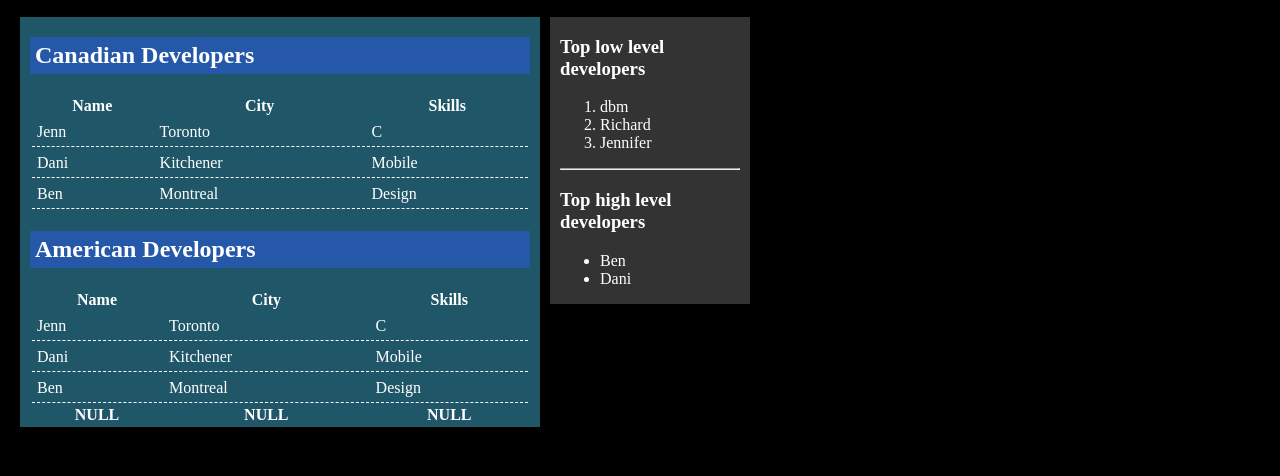
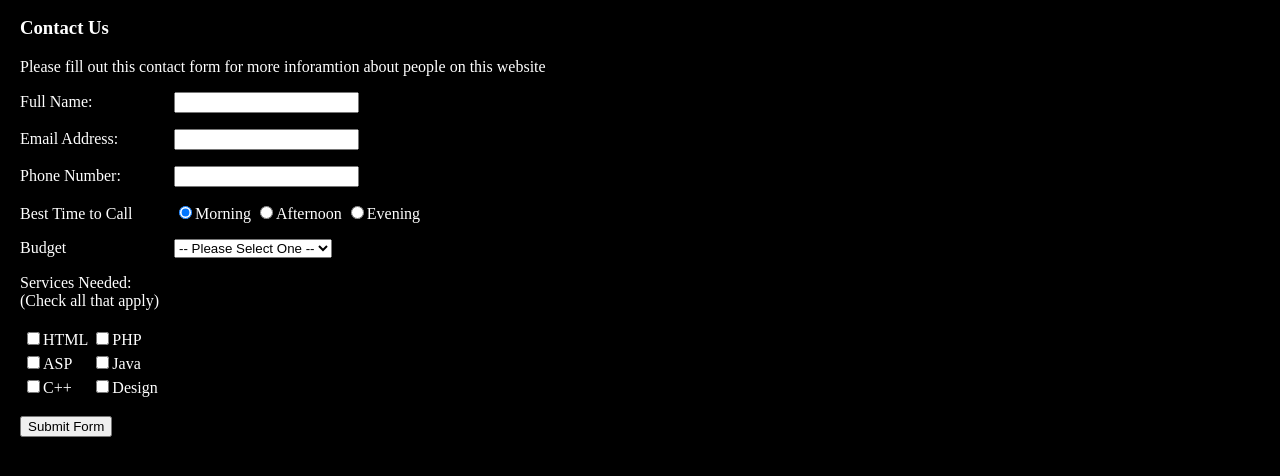
Before and after one commit to Ratchette/cv, a plain HTML site: page index.html in a window 1280 px wide. Shown: the part 60-536 px from the top of the page. Drawn offline with Linux system fonts and the light colour scheme.

Commit message:
Completed forms tutorial - Lecture 7, Section 1

```diff
--- a/index.html
+++ b/index.html
@@ -9,88 +9,66 @@
   <body>
     <h1>Header Banner</h1>
     <div id='main-page'>
+      <h3>Contact Us</h3>
+      <p>Please fill out this contact form for more inforamtion about people on this website</p>
 
-      <div id='left-column'>
-        <h2>Canadian Developers</h2>
-        <table>
-          <thead>
+      <form action='process.php' method='post'>
+        <p>
+          <label for='name'>Full Name: </label>
+          <input type='text' name='name' />
+        </p>
+
+        <p>
+          <label for='email'>Email Address: </label>
+          <input type='text' name='email' />
+        </p>
+
+        <p>
+          <label for='phone'>Phone Number: </label>
+          <input type='text' name='phone' />
+        </p>
+
+        <p>
+          <label for='call'>Best Time to Call</label>
+          <input type='radio' name='call' value='morning' checked/>Morning
+          <input type='radio' name='call' value='Afternoon'/>Afternoon
+          <input type='radio' name='call' value='Evening'/>Evening
+        </p>
+
+        <p>
+          <label for='budget'>Budget</label>
+          <select type='list' name='budget'>
+            <option>-- Please Select One --</option>
+            <option value='100-500'>$100 - $500</option>
+            <option value='500-1000'>$500 - $1000</option>
+            <option value='1000-2000'>$1000 - $2000</option>
+            <option value='2000+'>$2000+</option>
+            <option value='not sure'>not sure</option>
+          </select>
+        </p>
+        <p>
+          <label for='services'>Services Needed: (Check all that apply) </label>
+          <table>
             <tr>
-              <th>Name</th>
-              <th>City</th>
-              <th>Skills</th>
-            </tr>
-          </thead>
-          <tbody>
-            <tr>
-              <td>Jenn</td>
-              <td>Toronto</td>
-              <td>C</td>
+              <td><input type='checkbox' name='services' value='html'>HTML</td>
+              <td><input type='checkbox' name='services' value='php'>PHP</td>
             </tr>
             <tr>
-              <td>Dani</td>
-              <td>Kitchener</td>
-              <td>Mobile</td>
+              <td><input type='checkbox' name='services' value='asp'>ASP</td>
+              <td><input type='checkbox' name='services' value='java'>Java</td>
             </tr>
             <tr>
-              <td>Ben</td>
-              <td>Montreal</td>
-              <td>Design</td>
+              <td><input type='checkbox' name='services' value='c++'>C++</td>
+              <td><input type='checkbox' name='services' value='design'>Design</td>
             </tr>
-          </tbody>
-        </table>
-        <h2>American Developers</h2>
-        <table>
-          <thead>
-            <tr>
-              <th>Name</th>
-              <th>City</th>
-              <th>Skills</th>
-            </tr>
-          </thead>
-          <tfoot>
-            <tr>
-              <th>NULL</th>
-              <th>NULL</th>
-              <th>NULL</th>
-            </tr>
-          </tfoot>
-          <tbody>
-            <tr>
-              <td>Jenn</td>
-              <td>Toronto</td>
-              <td>C</td>
-            </tr>
-            <tr>
-              <td>Dani</td>
-              <td>Kitchener</td>
-              <td>Mobile</td>
-            </tr>
-            <tr>
-              <td>Ben</td>
-              <td>Montreal</td>
-              <td>Design</td>
-            </tr>
-          </tbody>
-        </table>
-      </div> <!-- left-column -->
+          </table>
+        </p>
 
-      <div id='right-column'>
-        <h3>Top low level developers</h3>
-        <ol>
-          <li>dbm</li>
-          <li>Richard</li>
-          <li>Jennifer</li>
-        </ol>
+        <p>
+          <input type='submit' name='submit' value='Submit Form'>
+        </p>
 
-        <hr />
-
-        <h3>Top high level developers</h3>
-        <ul>
-          <li>Ben</li>
-          <li>Dani</li>
-        </ul>
-      </div> <!-- right-column -->
-
+      </form>
     </div> <!-- main-page -->
   </body>
 </html>
--- a/style.css
+++ b/style.css
@@ -16,32 +16,15 @@ h2{
 	padding:5px;
 }
 
-table{
-	width: 500px;
-}
-td{
-	padding:5px;
-	border-bottom: 1px dashed #FFFFFF;
+label{
+	display:inline-block;
+	width:150px;
 }
 
 /********************************/
 
 #main-page{
 	width:730px;
-	padding:0 20px;
+	padding-left:20px;
 	margin-top:20px;
 }
-
-#left-column{
-	width:500px;
-	float:left;
-	padding: 0 10px;
-	background: #205768;
-}
-
-#right-column{
-	width:180px;
-	float: right;
-	background: #333333;
-	padding: 0 10px;
-}
```
